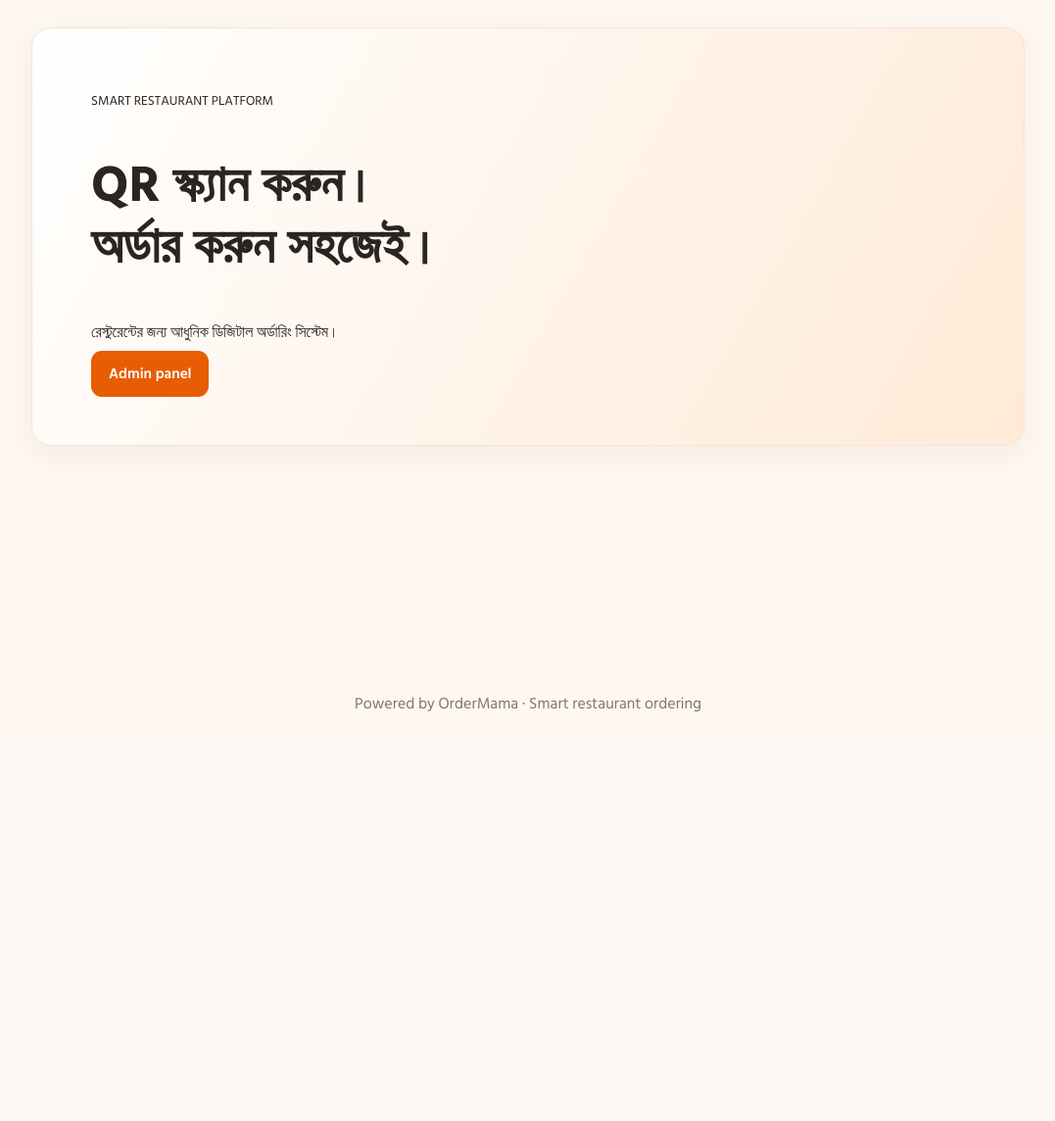
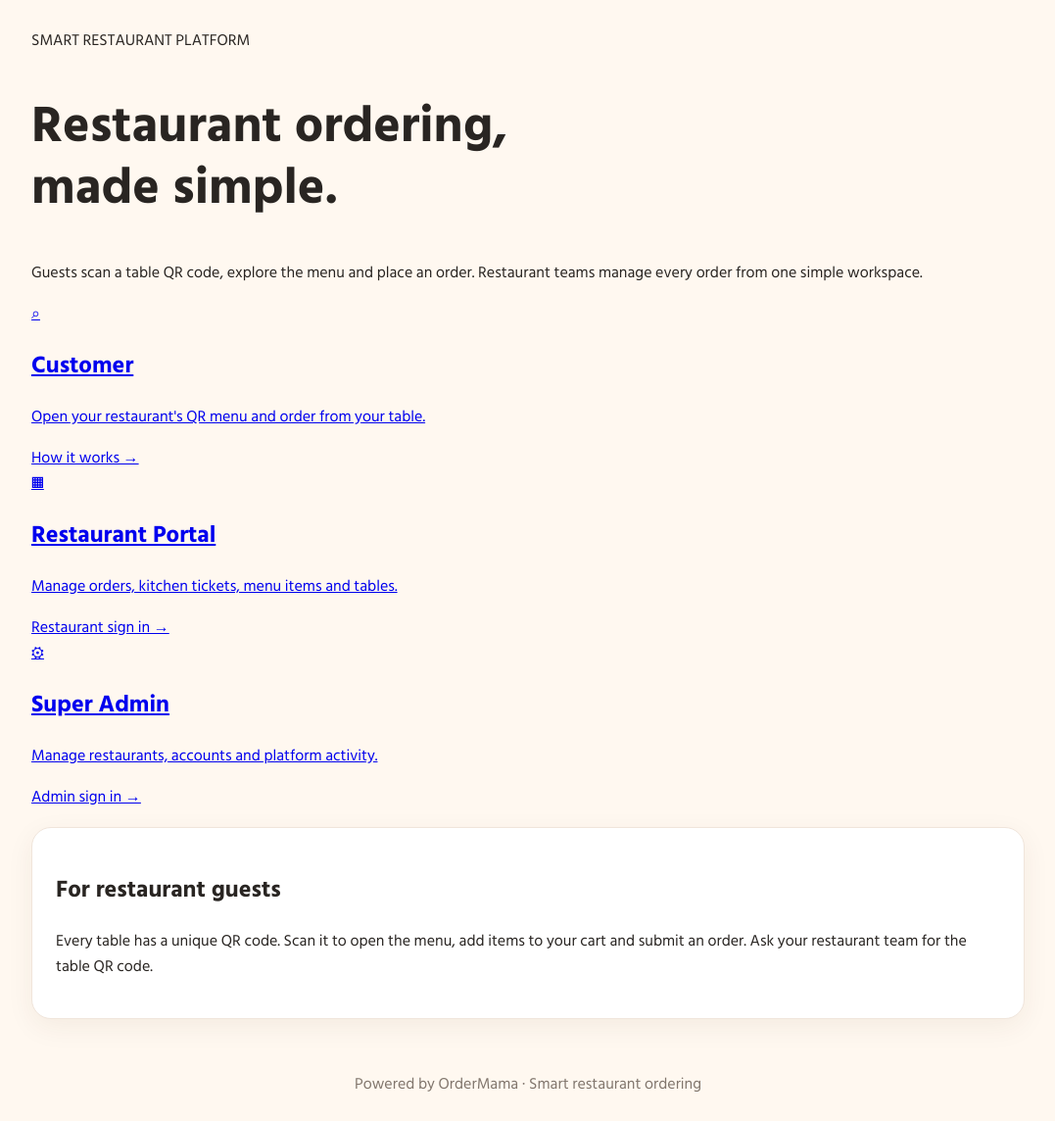
Before and after one commit to sobuzytp/OrderMama, a Django app: page / in a window 1280 px wide. Shown: the part 64-1208 px from the top of the page at 98% size, without its empty margins (101-1178 px from the left). Before the commit the page ends 790 px from the top, so only its background shows below. Run offline with Django 5.2, Linux system fonts and the light colour scheme.

Commit message:
Build English portal pages

```diff
--- a/templates/home.html
+++ b/templates/home.html
@@ -1 +1 @@
-{% extends "base.html" %}{% block content %}<section class="hero"><small>SMART RESTAURANT PLATFORM</small><h1>QR স্ক্যান করুন।<br>অর্ডার করুন সহজেই।</h1><p>রেস্টুরেন্টের জন্য আধুনিক ডিজিটাল অর্ডারিং সিস্টেম।</p><a class="btn" href="/admin/">Admin panel</a></section>{% endblock %}
+{% extends "base.html" %}{% block title %}OrderMama — Restaurant Ordering{% endblock %}{% block content %}<section class="welcome"><div class="eyebrow">SMART RESTAURANT PLATFORM</div><h1>Restaurant ordering,<br><span>made simple.</span></h1><p>Guests scan a table QR code, explore the menu and place an order. Restaurant teams manage every order from one simple workspace.</p><div class="portal-grid"><a class="portal-card" href="#customer"><div class="portal-icon">⌕</div><h2>Customer</h2><p>Open your restaurant's QR menu and order from your table.</p><span>How it works →</span></a><a class="portal-card" href="{% url 'login' %}"><div class="portal-icon">▦</div><h2>Restaurant Portal</h2><p>Manage orders, kitchen tickets, menu items and tables.</p><span>Restaurant sign in →</span></a><a class="portal-card" href="{% url 'login' %}?next={% url 'control' %}"><div class="portal-icon">⚙</div><h2>Super Admin</h2><p>Manage restaurants, accounts and platform activity.</p><span>Admin sign in →</span></a></div></section><section class="panel" id="customer"><h2>For restaurant guests</h2><p>Every table has a unique QR code. Scan it to open the menu, add items to your cart and submit an order. Ask your restaurant team for the table QR code.</p></section>{% endblock %}
```
